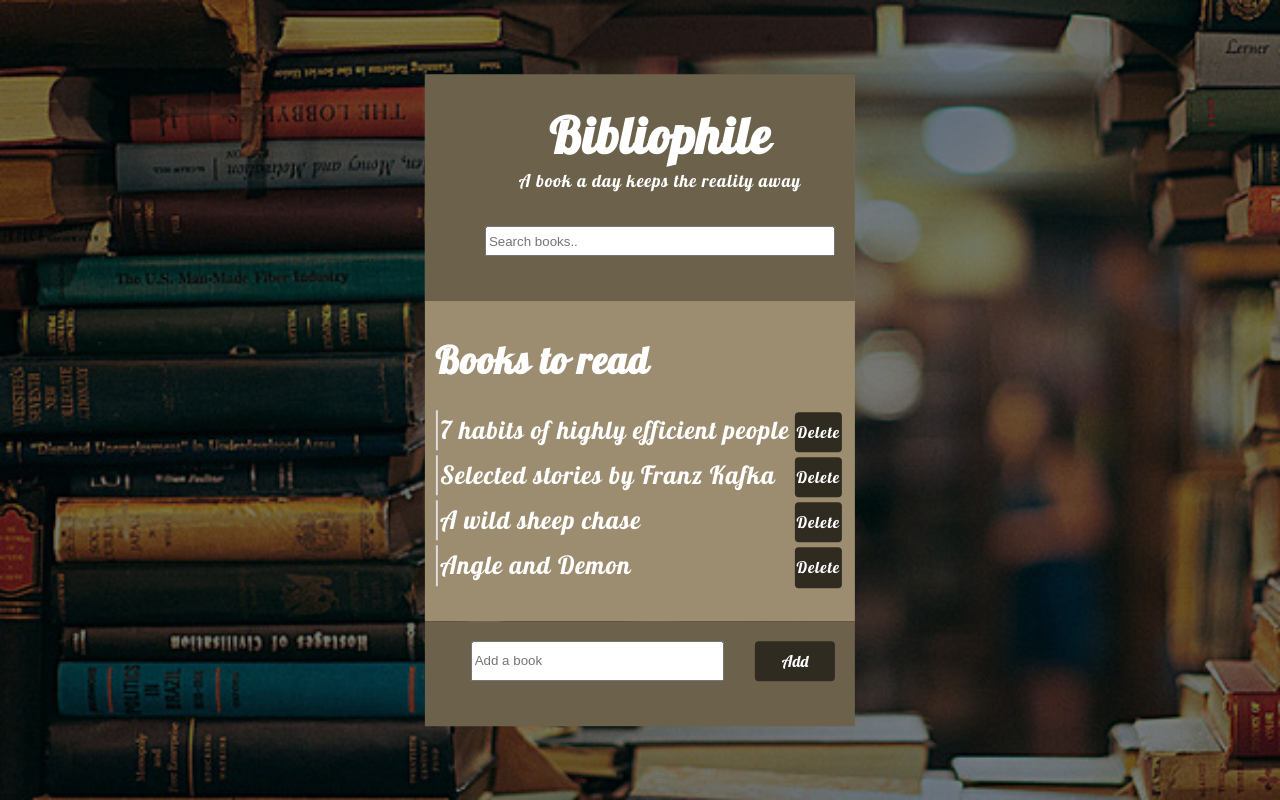
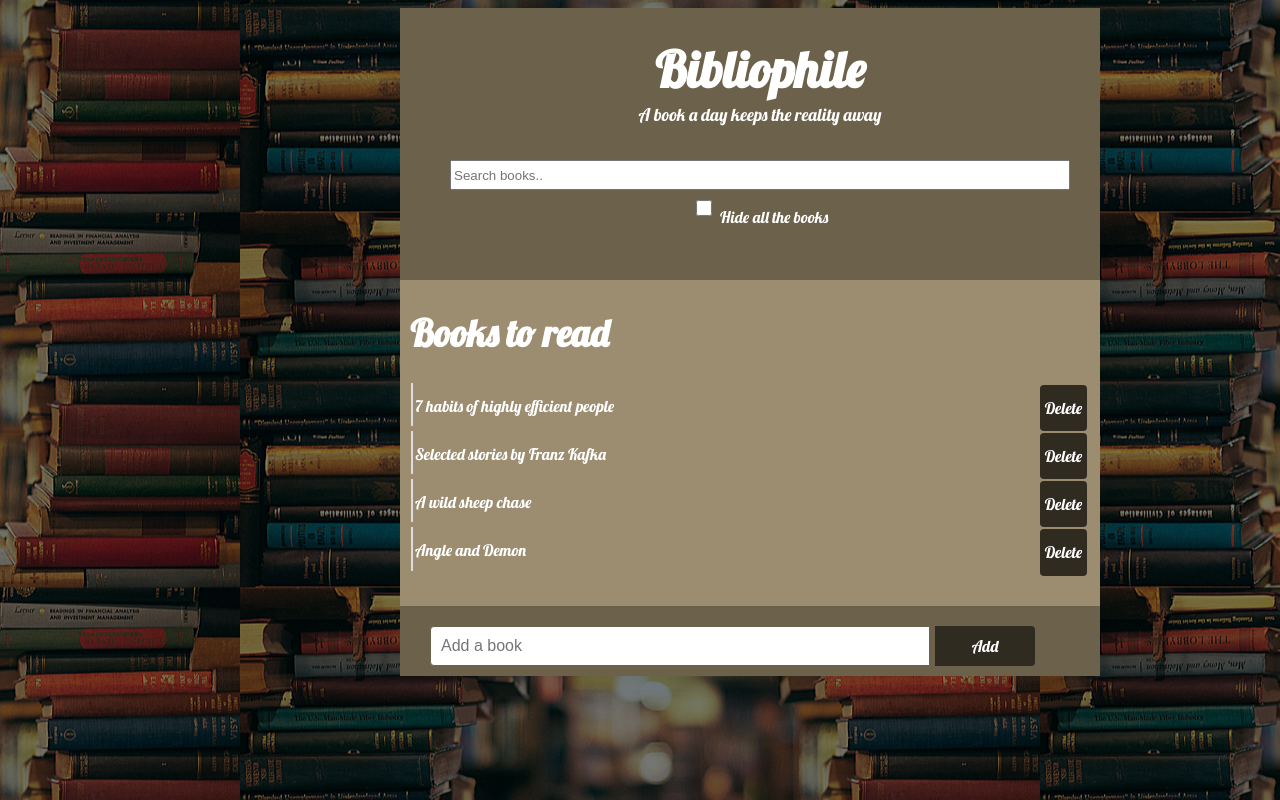
Before and after one commit to SadiaAfrinPurba/book-to-read, a plain HTML site: page index.html in a window 1280 px wide. Drawn offline with Linux system fonts and the light colour scheme.

Commit message:
add-delete-search done

```diff
--- a/app.js
+++ b/app.js
@@ -0,0 +1,65 @@
+//Delete books
+const list=document.querySelector('.books-list ul');
+list.addEventListener('click',function(e){
+    if(e.target.className== "delete"){
+        const li=e.target.parentElement;
+        list.removeChild(li);
+    }
+});
+
+//Add books
+
+const addBook=document.forms['add-book-form'];
+console.log(addBook);
+addBook.addEventListener('submit',function(e){
+    e.preventDefault(); //forms refresh the page.we prevent it.
+    const value=addBook.querySelector('input[type="text"]').value; //grab the value of input text-area
+
+    //create element
+    const li=document.createElement('li');
+    const bookName=document.createElement('span');
+    const deleteBtn=document.createElement('span');
+
+    //add content
+    deleteBtn.textContent="Delete";
+    bookName.textContent=value;
+
+    //add classes
+    bookName.classList.add('name');
+    deleteBtn.classList.add('delete');
+
+    //append to the ul
+    li.appendChild(bookName);
+    li.appendChild(deleteBtn);
+    list.appendChild(li);
+
+});
+
+//Hide checkbox
+const hideBox=document.querySelector('#hide');
+hideBox.addEventListener('change',function(e){
+   if(hideBox.checked){
+       list.style.display='none';
+   }
+   else{
+    list.style.display='initial';
+   }
+});
+
+//Search books
+const searchBox=document.forms["search-book"].querySelector('input');
+
+//there is input field in the searchbox
+searchBox.addEventListener('keyup',function(e){
+     const searchText=e.target.value.toLowerCase();
+     const listedBooks=list.getElementsByTagName('li');
+     Array.from(listedBooks).forEach(function(book){
+          const title=book.firstElementChild.textContent;
+          if(title.toLowerCase().indexOf(searchText) !=-1){ //match with search text
+               book.style.display='block';
+          }
+          else{
+              book.style.display='none';
+          }
+     });
+});
--- a/index.html
+++ b/index.html
@@ -1,4 +1,4 @@
-<!<!DOCTYPE html>
+
 <html>
 <head>
     <meta charset="utf-8" />
@@ -6,11 +6,13 @@
     <title>Book to read</title>
     <meta name="viewport" content="width=device-width, initial-scale=1">
     <link href="https://fonts.googleapis.com/css?family=Lobster" rel="stylesheet">
+    <!-- <link rel="stylesheet" type="text/css" media="screen" href="grid.css" /> -->
     <link rel="stylesheet" type="text/css" media="screen" href="style.css" />
-    <script src="app.js"></script>
+
+
 </head>
 <body>
-   <div class="wrapper">
+
         <header>
             <div class="app-banner">
                 <h1>
@@ -19,8 +21,10 @@
                 <p>
                         A book a day keeps the reality away
                 </p>
-                <form class="search-add-book">
+                <form id="search-book">
                         <input type="text" placeholder="Search books..">
+                        <input type="checkbox" id="hide">
+                        <label for="hide">Hide all the books</label>
 
                 </form>
             </div>
@@ -48,12 +52,17 @@
             </ul>
         </section>
         <section class="add-book">
-            <form>
-                <input type="text" placeholder="Add a book">
-                <button>Add</button>
-            </form>
+
+
+                <form id="add-book-form">
+
+                    <input type="text" placeholder="Add a book">
+                    <button>Add</button>
+
+
         </section>
-   </div>
 
+
+   <script src="app.js"></script>
 </body>
 </html>
--- a/style.css
+++ b/style.css
@@ -1,10 +1,25 @@
-body{
-    padding: 0;
-    margin:0;
+/* --------------------------------- */
+/*          BASIC SETUP              */
+/* --------------------------------- */
+
+
+body,html{
+    padding-left:100px;
+    margin-left:100px;
     background-image: linear-gradient(rgba(0,0,0,0.5),rgba(0,0,0,0.5)),url(bg.jpg);
-    background-size: cover;
-    box-sizing: border-box;
+    /* position: relative; */
+    /* background-size: cover;
+    /* box-sizing: border-box; */ */
     letter-spacing: 1px;
+    background-position: center;
+    /* height: 100vh; */
+    background-attachment: fixed;
+    font-size: 25px;
+    font-family: 'Lobster',cursive;
+    line-height: 145%;
+    color:#fff;
+    font-weight: 100;
+    width: 700px;
 
 }
 ul{
@@ -20,58 +35,74 @@ li{
 li:hover{
     border-color:#f44;
 }
-
-header{
-    padding: 10px;
-    background-color:#6c614b;
-    box-shadow: 0 2px  #a3957a
+h1{
+    text-align: center;
+}
+h2{
+    margin-top:10px;
+}
+p{
+    font-size:70%;
+    text-align: center;
+    margin-top: -25px;
 }
 form{
     text-align: center;
     padding: 10px;
 
 }
+
+/* --------------------------------- */
+/*         HEADER                    */
+/* --------------------------------- */
+
+
+header{
+    padding: 0 10px 0 10px;
+    background-color:#6c614b;
+    box-shadow: 0 2px  #a3957a;
+    height: auto;
+}
+
 header input{
     width: 100%;
     height: 30px;
 }
+
+.app-banner{
+    margin-left: 20px;
+    padding: 10px;
+}
+#hide{
+    width: 16px;
+
+
+}
+.app-banner label{
+   margin-top: 5px;
+    font-size: 16px;
+
+
+}
+
+/* --------------------------------- */
+/*         SECTION BOOK-LIST         */
+/* --------------------------------- */
+
 .books-list{
     background-color:#9c8d70;
     padding: 10px;
+
 }
-.add-book{
-    background-color: #6c614b;
-    padding:10px;
+.name{
+    font-size: 16px;
 }
-.wrapper{
-    position: fixed;
-    top:50%;
-    left: 50%;
-    transform: translate(-50%,-50%);
-    font-size: 25px;
-    font-family: 'Lobster',cursive;
-    line-height: 145%;
-    color:#fff;
-    font-weight: 100;
-}
-h1{
-    text-align: center;
-}
-p{
-    font-size:70%;
-    text-align: center;
-    margin-top: -25px;
-}
-.app-banner{
-    margin-left: 40px;
-}
-.name{}
 .delete,
 button{
 
     float: right;
     background: #302b21;
-    padding: 2px;
+    padding: 5px;
     border-radius: 4px;
     cursor: pointer;
     color: white;
@@ -82,26 +113,55 @@ button{
 .delete:hover{
     background-color: #f44;
 }
+
+
+/* --------------------------------- */
+/*         SECTION ADD-BOOK         */
+/* --------------------------------- */
+
+.add-book{
+    background-color: #6c614b;
+    padding:10px;
+    height: auto;
+
+}
+
+.add-book input[type="text"]{
+    display: block;
+    /* margin: 20px 10px; */
+    padding: 10px;
+    border: 1px solid #6c614b;
+    font-size: 16px;
+    border-radius: 4px 0 0 4px;
+    box-sizing: border-box;
+    width: 500px;
+    float: left;
+    margin-left: 10px;
+}
+
+.add-book:after{
+    content: '';
+    display: block;
+    clear: both;
+}
 button{
-    display: inline-block;
-    width: 80px;
-    height: 40px;
+
+
     outline: none;
     border: none;
     font-family: 'Lobster',cursive;
+    padding: 10px 20px;
+    font-size: 16px;
+    border-radius: 0 4px 4px 0;
+    cursor: pointer;
+    width: 100px;
+    float: left;
+    /* margin: 20px 10px; */
+    border-left: 0;
+    color: white;
+    margin-right: 10px;
 }
 
 button:hover{
     background-color: green;
 }
-.add-book input{
-    width: 65%;
-    height: 40px;
-    margin-left: 5%;
-    margin-right: 5%;
-}
-.add-book:after{
-    content: '';
-    display: block;
-    clear: both;
-}
```
